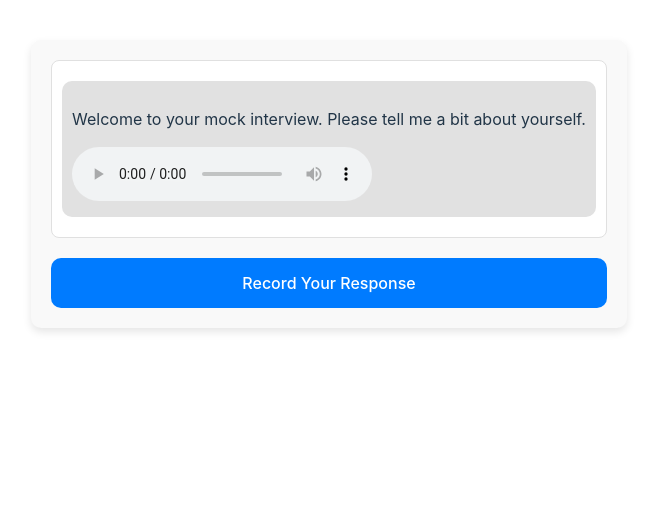
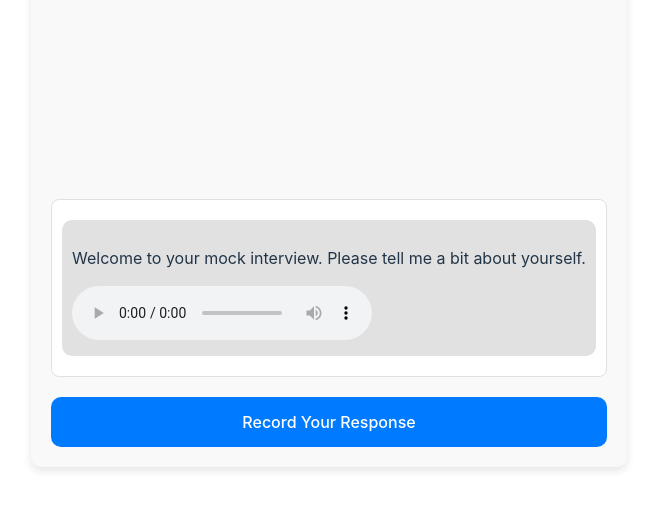
Before and after one commit to Artniewski/b3st_h4ckers, a React (Vite) app in the folder frontend/b3st-frontend/: page / in a window 1280 px wide. Shown: the part 216-726 px from the top of the page, without its empty margins (311-968 px from the left). Built offline with nearby package versions, Linux system fonts and the light colour scheme; no server answers.

Commit message:
WOOOOHO123CAM

```diff
--- a/frontend/b3st-frontend/package.json
+++ b/frontend/b3st-frontend/package.json
@@ -14,6 +14,7 @@
     "react": "^18.3.1",
     "react-dom": "^18.3.1",
     "react-markdown": "^8.0.6",
+    "react-webcam": "^7.2.0",
     "styled-components": "^6.1.13",
     "uuid": "^10.0.0"
   },
--- a/frontend/b3st-frontend/src/interview/InterviewView.tsx
+++ b/frontend/b3st-frontend/src/interview/InterviewView.tsx
@@ -1,6 +1,7 @@
 import React, { useState, useRef } from 'react';
 import styled from 'styled-components';
 import ReactMarkdown from "react-markdown";
+import Webcam from "react-webcam";
 
 // Transcript type definition
 type Transcript = {
@@ -104,6 +105,7 @@ const MockInterviewView: React.FC = () => {
 
     return (
         <Container>
+            <Webcam/>
             <TranscriptContainer>
                 {transcripts.map((transcript, index) => (
                     <Message key={index} isUser={transcript.isUser}>
```
